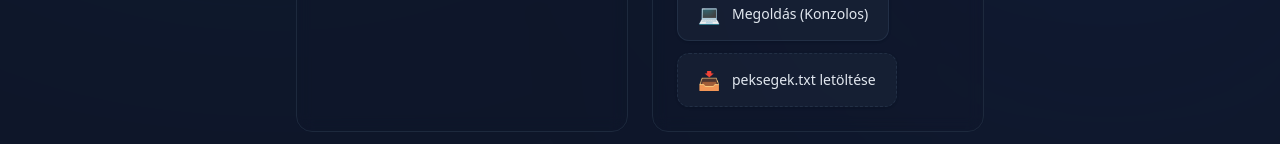
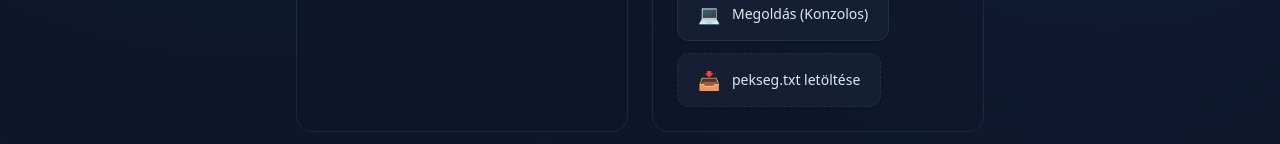
Before and after one commit to czegledi-david/czegledidavid.com_website, a Next.js app: page /classes/13a in a window 1280 px wide. Shown: the part 808-952 px from the top of the page. Built offline with nearby package versions, Linux system fonts and the light colour scheme.

Commit message:
Fix wrong .txt name

```diff
--- a/src/app/classes/13a/page.tsx
+++ b/src/app/classes/13a/page.tsx
@@ -106,7 +106,7 @@ export default function TizenharmadikASegédletek() {
               className="bg-slate-800/50 hover:bg-slate-700 text-slate-200 border border-slate-700/50 border-dashed px-5 py-3 rounded-xl text-sm transition-all flex items-center justify-center sm:justify-start gap-3 shadow-sm w-full sm:w-fit group"
             >
               <span className="text-lg group-hover:scale-105 transition-transform">📥</span>
-              <span>peksegek.txt letöltése</span>
+              <span>pekseg.txt letöltése</span>
             </a>
           </div>
         </div>
```
